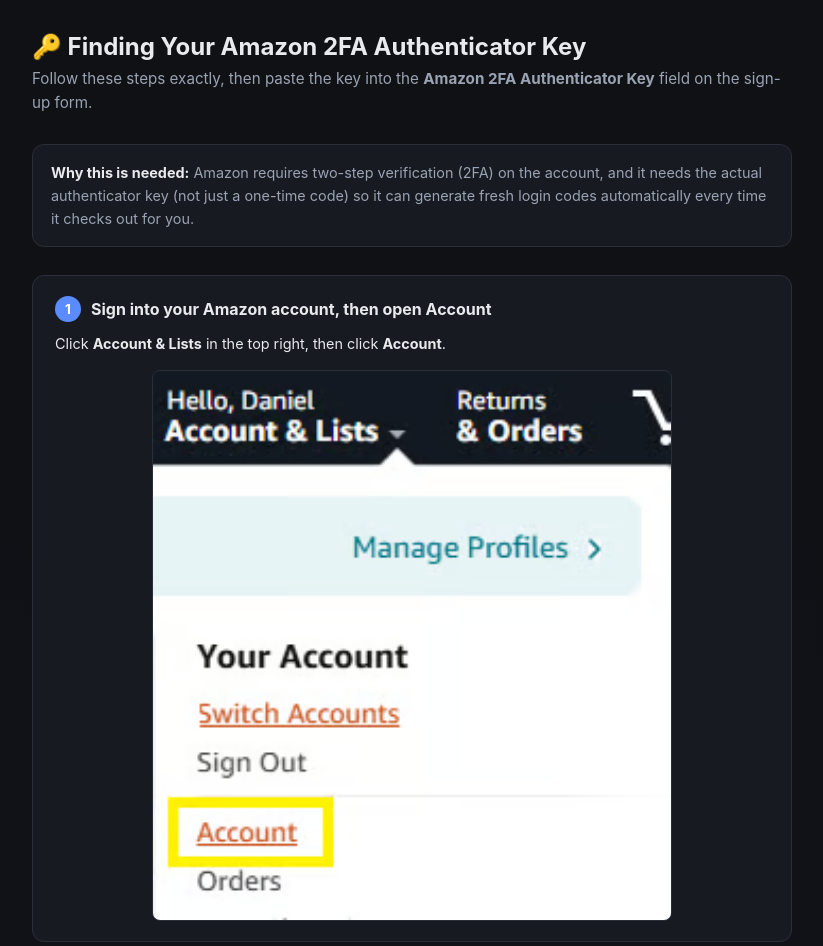
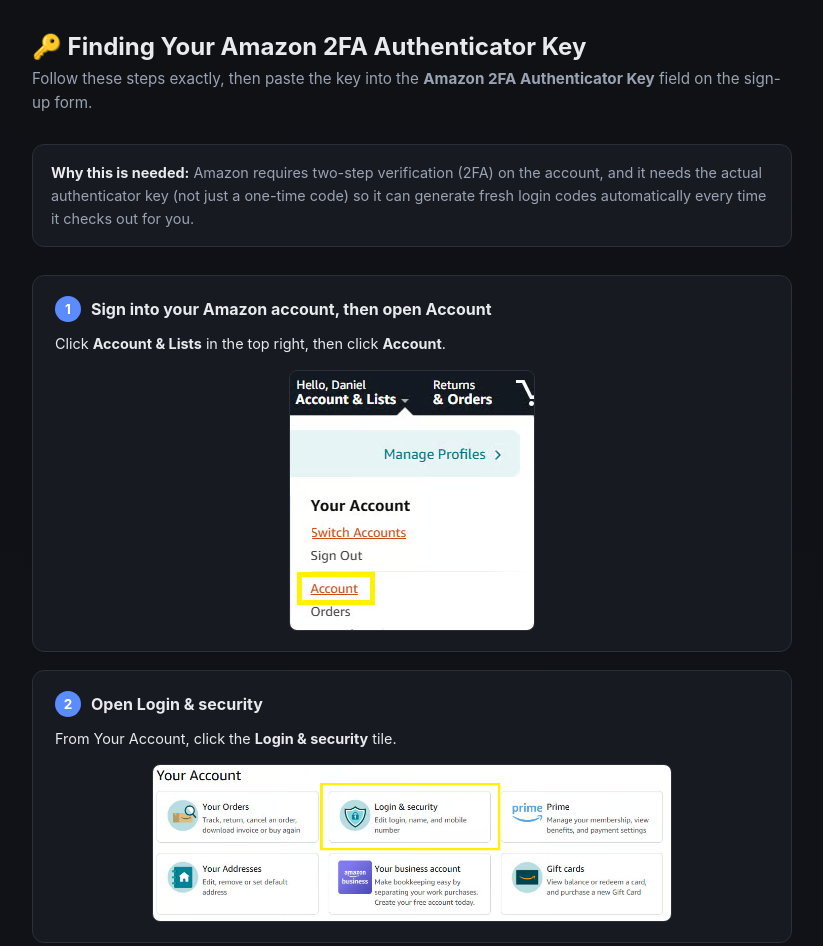
Before and after one commit to jonpark47/aco-signup, a plain HTML site: page amazon-2fa-guide/index.html in a window 1280 px wide. Shown: the top 946 px of the page, without its empty margins (228-1051 px from the left). Drawn offline with Linux system fonts and the light colour scheme.

Commit message:
Stop upscaling step-1's image, it's naturally smaller than the rest
Was being stretched to the same 520px width as the other 4 images, but
its source is only 244px wide, so it was rendering at over 2x its
native resolution and looking visibly blurry. Capped it near its
actual size instead. Verified: now renders at 1.01x, was up to 2.13x.

```diff
--- a/amazon-2fa-guide/index.html
+++ b/amazon-2fa-guide/index.html
@@ -41,6 +41,9 @@
     display:block; width:100%; max-width:520px; margin:14px auto 0;
     border-radius:8px; border:1px solid var(--border);
   }
+  /* step-1's source is only 244px wide -- stretching it to match the others
+     upscales and blurs it. Cap it near its native size instead. */
+  .step img.native-small{width:auto; max-width:260px}
   .callout{
     margin-top:14px; padding:12px 14px; border-radius:8px; font-size:.88rem; line-height:1.6;
     background:rgba(255,92,92,.12); border:1px solid rgba(255,92,92,.4); color:var(--text);
@@ -74,7 +77,7 @@
   <div class="step">
     <div class="step-head"><span class="step-num">1</span><span class="step-title">Sign into your Amazon account, then open Account</span></div>
     <p>Click <b>Account &amp; Lists</b> in the top right, then click <b>Account</b>.</p>
-    <img src="step-1.png" alt="Amazon account menu with Account highlighted">
+    <img class="native-small" src="step-1.png" alt="Amazon account menu with Account highlighted">
   </div>
 
   <div class="step">
```
